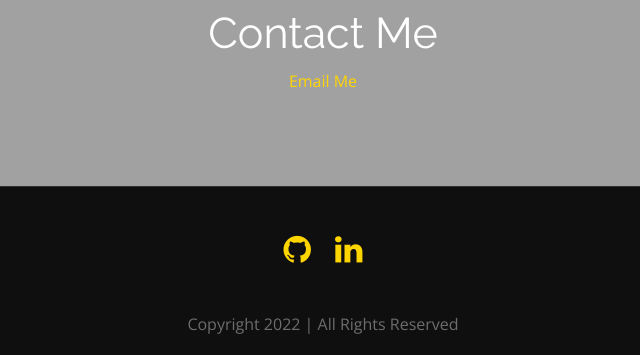
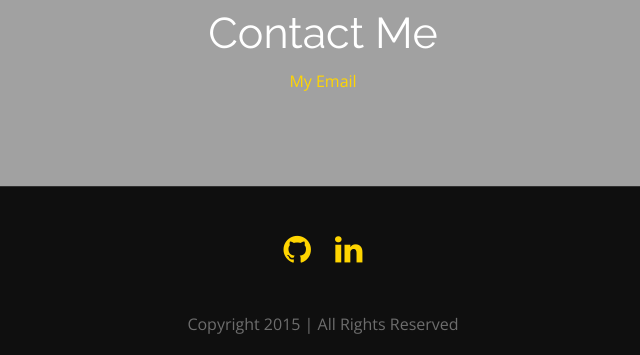
Before and after one commit to sfmqrb/sfmqrb.github.io, a plain HTML site: page index.html in a window 1280 px wide. Shown: the part 2324-2679 px from the top of the page, 317-957 px from the left. Drawn offline with nearby package versions, Linux system fonts and the light colour scheme.

Commit message:
copyright fixed

```diff
--- a/index.html
+++ b/index.html
@@ -131,7 +131,7 @@ As they say "My job is also my pleasure."</p>
         <div class="heading text-center">
           <!-- Heading -->
           <h2>Contact Me</h2>
-         <p> <a href = "mailto: sajad.faghfoor@gmail.com">Email Me</a> </p>
+         <p> <a href = "mailto: sajad.faghfoor@gmail.com">My Email</a> </p>
         </div>
       </div>
 
@@ -152,7 +152,7 @@ As they say "My job is also my pleasure."</p>
 <section class="copyright">
   <div class="container">
     <div class="row">
-      <div class="col-sm-12 text-center"> Copyright 2022 | All Rights Reserved </div>
+      <div class="col-sm-12 text-center"> Copyright 2015 | All Rights Reserved </div>
     </div>
     <!-- / .row -->
   </div>
```
